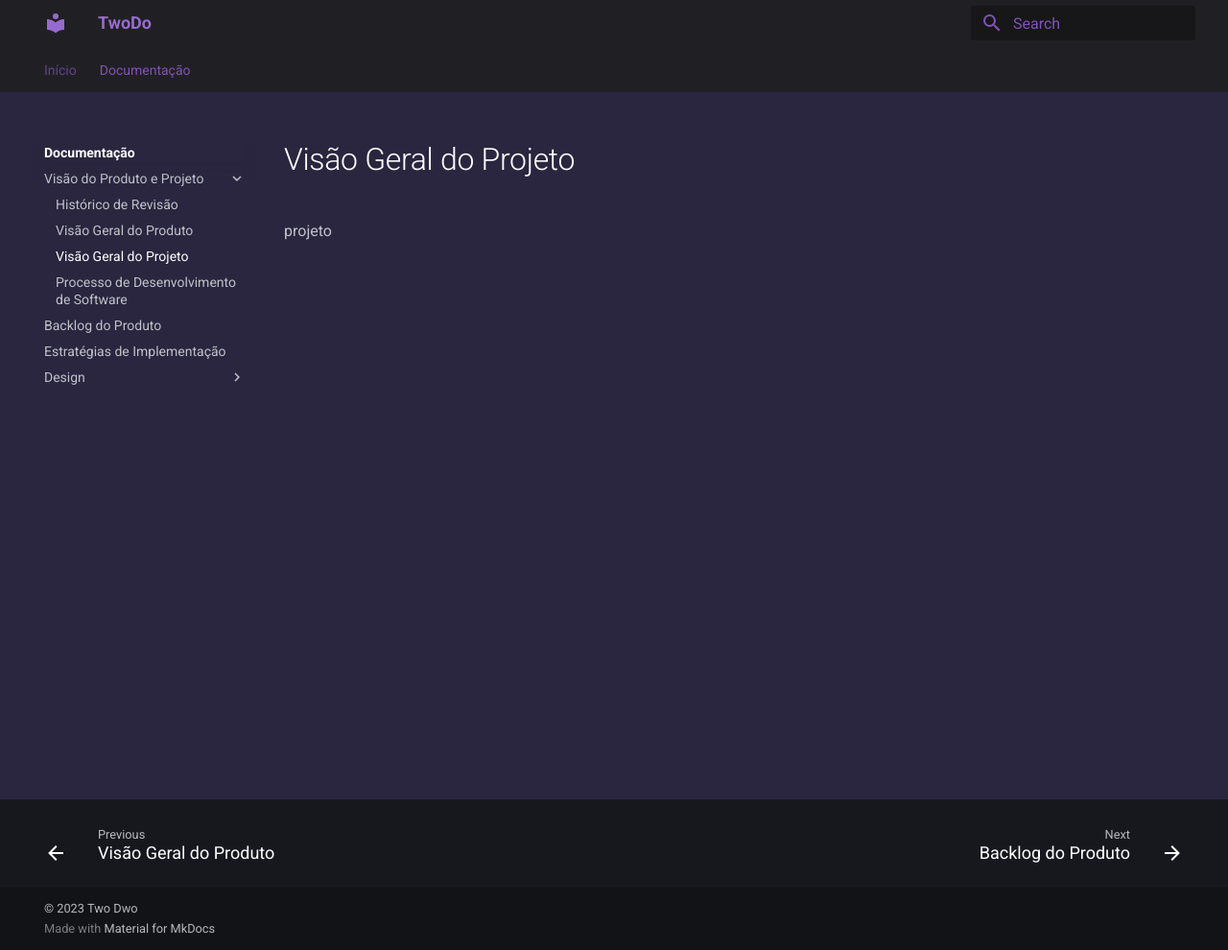
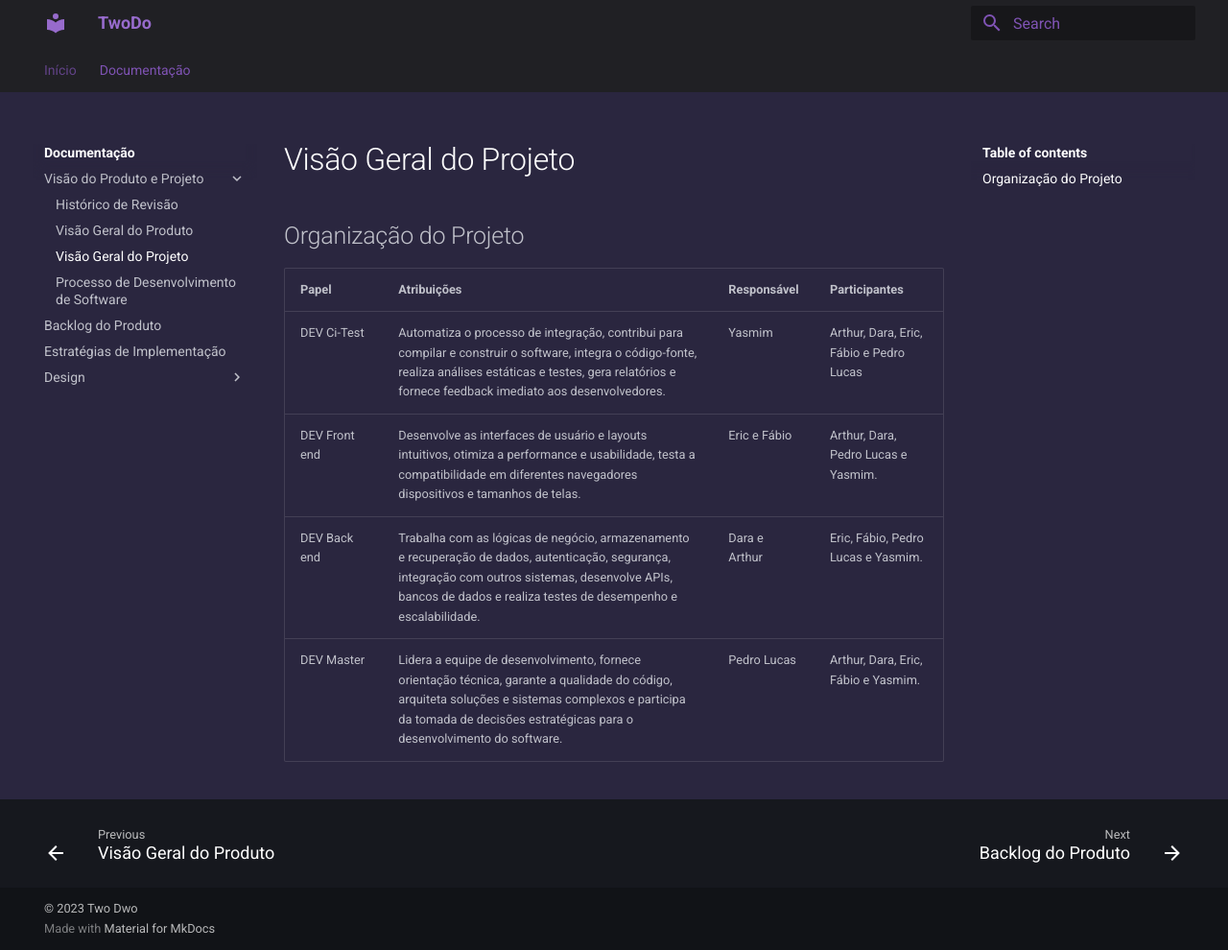
Before and after one commit to mdsreq-fga-unb/2023.1-TwoDo, an MkDocs documentation site: the page built from docs/documentacao/visaoProdutoProjeto/visaoGeralProjeto.md, in a window 1280 px wide and 990 px high. Shown: the whole window at 96% size. Built offline with MkDocs 1.6.1 and Material for MkDocs 9.7.7, drawn with Linux system fonts in a browser that asks for light colours.

Commit message:
organizacao do projeto

```diff
--- a/docs/documentacao/visaoProdutoProjeto/visaoGeralProjeto.md
+++ b/docs/documentacao/visaoProdutoProjeto/visaoGeralProjeto.md
@@ -1 +1,8 @@
-projeto
+## Organização do Projeto
+
+|    Papel       |             Atribuições                  |  Responsável     |   Participantes  |
+|---------------|---------------------------------------|-------------------|-----------------------|
+|DEV Ci-Test   |Automatiza o processo de integração, contribui para compilar e construir o software, integra o código-fonte, realiza análises estáticas e testes, gera relatórios e fornece feedback imediato aos desenvolvedores.|Yasmim| Arthur, Dara, Eric, Fábio e Pedro Lucas|
+|DEV Front end   |Desenvolve as interfaces de usuário e layouts intuitivos, otimiza a performance e usabilidade, testa a compatibilidade em diferentes navegadores dispositivos e tamanhos de telas. | Eric e Fábio |Arthur, Dara, Pedro Lucas e Yasmim.|
+|DEV Back end   |Trabalha com as lógicas de negócio, armazenamento e recuperação de dados, autenticação, segurança, integração com outros sistemas, desenvolve APIs, bancos de dados e realiza testes de desempenho e escalabilidade.| Dara e Arthur | Eric, Fábio, Pedro Lucas e Yasmim.|
+|DEV Master   |Lidera a equipe de desenvolvimento, fornece orientação técnica, garante a qualidade do código, arquiteta soluções e sistemas complexos e participa da tomada de decisões estratégicas para o desenvolvimento do software.| Pedro Lucas | Arthur, Dara, Eric, Fábio e Yasmim. |
```
Also changed, not shown: docs/documentacao/visaoProdutoProjeto/visaoGeralProduto.md (+1 -1 lines).
